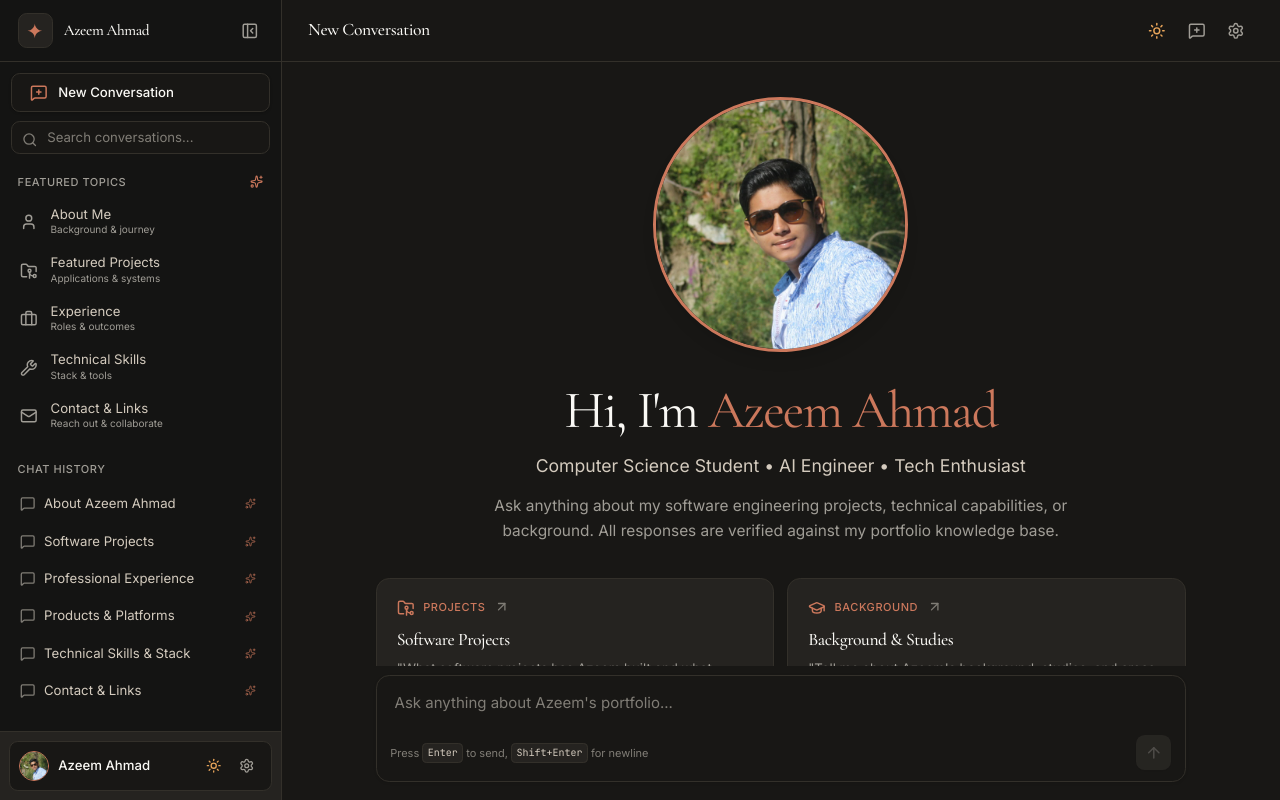
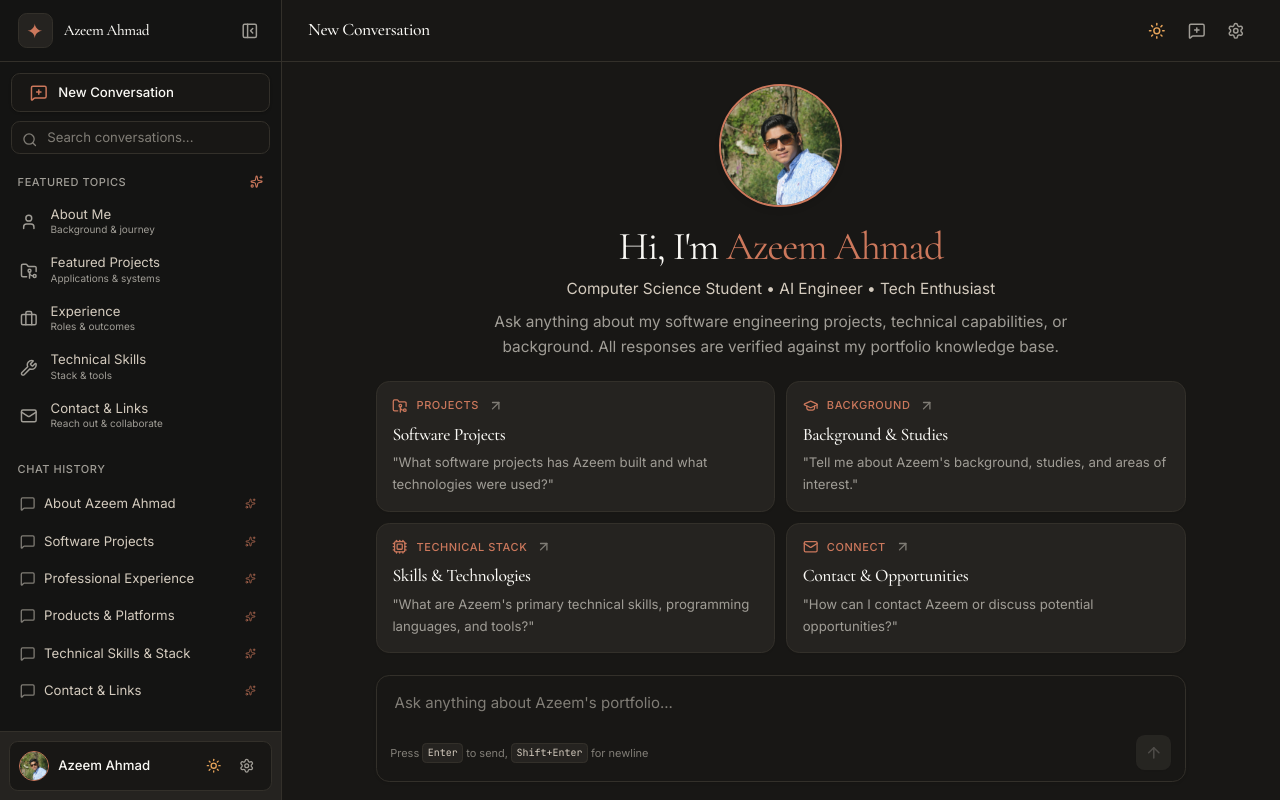
Before and after one commit to code-azeemahmad/code-azeemahmad.github.io, an Astro site: page / in a window 1280 px wide. Built offline with nearby package versions, Linux system fonts and the light colour scheme; Astro itself is replaced by a stand-in of ours.

Commit message:
fix(ui): adjust welcome avatar size and vertical spacing to eliminate scrollbar

```diff
--- a/src/components/chat/welcome/WelcomeScreen.tsx
+++ b/src/components/chat/welcome/WelcomeScreen.tsx
@@ -46,51 +46,51 @@ export interface WelcomeScreenProps {
 
 export function WelcomeScreen({ onSelectPrompt }: WelcomeScreenProps) {
   return (
-    <div className="flex flex-col items-center justify-center min-h-full my-auto px-3.5 sm:px-4 py-6 sm:py-8 max-w-3xl mx-auto w-full text-center">
+    <div className="flex flex-col items-center justify-center min-h-full my-auto px-3.5 sm:px-4 py-3 sm:py-5 max-w-3xl mx-auto w-full text-center">
       {/* Profile Avatar */}
-      <div className="mb-4 sm:mb-6">
+      <div className="mb-2.5 sm:mb-3.5">
         <img
           src="/azeempic.jpeg"
           alt="Azeem Ahmad"
-          className="h-33 w-33 sm:h-58 sm:w-58 rounded-full object-cover object-[40%_20%] border-2 sm:border-[3px] border-primary shadow-lg"
+          className="h-20 w-20 sm:h-28 sm:w-28 rounded-full object-cover object-[40%_20%] border-2 sm:border-[2.5px] border-primary shadow-md"
           loading="eager"
         />
       </div>
 
       {/* Main Editorial Headline */}
-      <h1 className="font-serif text-2xl sm:text-4xl md:text-5xl font-normal tracking-[-0.03em] text-ink leading-tight transition-colors">
+      <h1 className="font-serif text-2xl sm:text-3xl md:text-4xl font-normal tracking-[-0.03em] text-ink leading-tight transition-colors">
         Hi, I'm <span className="text-primary">Azeem Ahmad</span>
       </h1>
-      <p className="mt-2 text-xs sm:text-base font-normal text-body tracking-normal transition-colors">
+      <p className="mt-1.5 text-xs sm:text-sm font-normal text-body tracking-normal transition-colors">
         Computer Science Student &bull; AI Engineer &bull; Tech Enthusiast
       </p>
 
       {/* Description */}
-      <p className="mt-2.5 sm:mt-3 max-w-xl text-xs sm:text-sm text-muted leading-relaxed transition-colors px-2">
+      <p className="mt-2 max-w-xl text-xs sm:text-sm text-muted leading-relaxed transition-colors px-2">
         Ask anything about my software engineering projects, technical capabilities, or background.
         All responses are verified against my portfolio knowledge base.
       </p>
 
       {/* Suggested prompts grid */}
-      <div className="mt-6 sm:mt-8 grid w-full grid-cols-1 sm:grid-cols-2 gap-2.5 sm:gap-3 text-left">
+      <div className="mt-4 sm:mt-5 grid w-full grid-cols-1 sm:grid-cols-2 gap-2.5 text-left">
         {SUGGESTED_PROMPTS.map((item) => {
           const Icon = item.icon;
           return (
             <button
               key={item.id}
               onClick={() => onSelectPrompt(item.prompt)}
-              className="group relative flex flex-col justify-between rounded-xl border border-hairline bg-surface-card p-3.5 sm:p-4.5 transition-all hover:bg-surface-cream-strong hover:border-hairline focus-visible:outline-none focus-visible:ring-2 focus-visible:ring-primary/30 cursor-pointer text-left shadow-xs"
+              className="group relative flex flex-col justify-between rounded-xl border border-hairline bg-surface-card p-3 sm:p-3.5 transition-all hover:bg-surface-cream-strong hover:border-hairline focus-visible:outline-none focus-visible:ring-2 focus-visible:ring-primary/30 cursor-pointer text-left shadow-xs"
               aria-label={`Ask: ${item.prompt}`}
             >
               <div className="flex items-start justify-between gap-2">
                 <div className="flex items-center gap-2 text-xs font-medium text-primary">
-                  <Icon className="h-4 w-4 shrink-0" />
+                  <Icon className="h-3.5 w-3.5 shrink-0" />
                   <span className="uppercase tracking-wider text-[10px] sm:text-[11px]">{item.category}</span>
                 </div>
                 <ArrowUpRight className="h-3.5 w-3.5 text-muted-soft transition-transform group-hover:translate-x-0.5 group-hover:-translate-y-0.5 group-hover:text-primary" />
               </div>
 
-              <div className="mt-2 sm:mt-2.5">
+              <div className="mt-2">
                 <div className="font-serif text-sm sm:text-base font-medium text-ink tracking-tight transition-colors">
                   {item.title}
                 </div>
```
